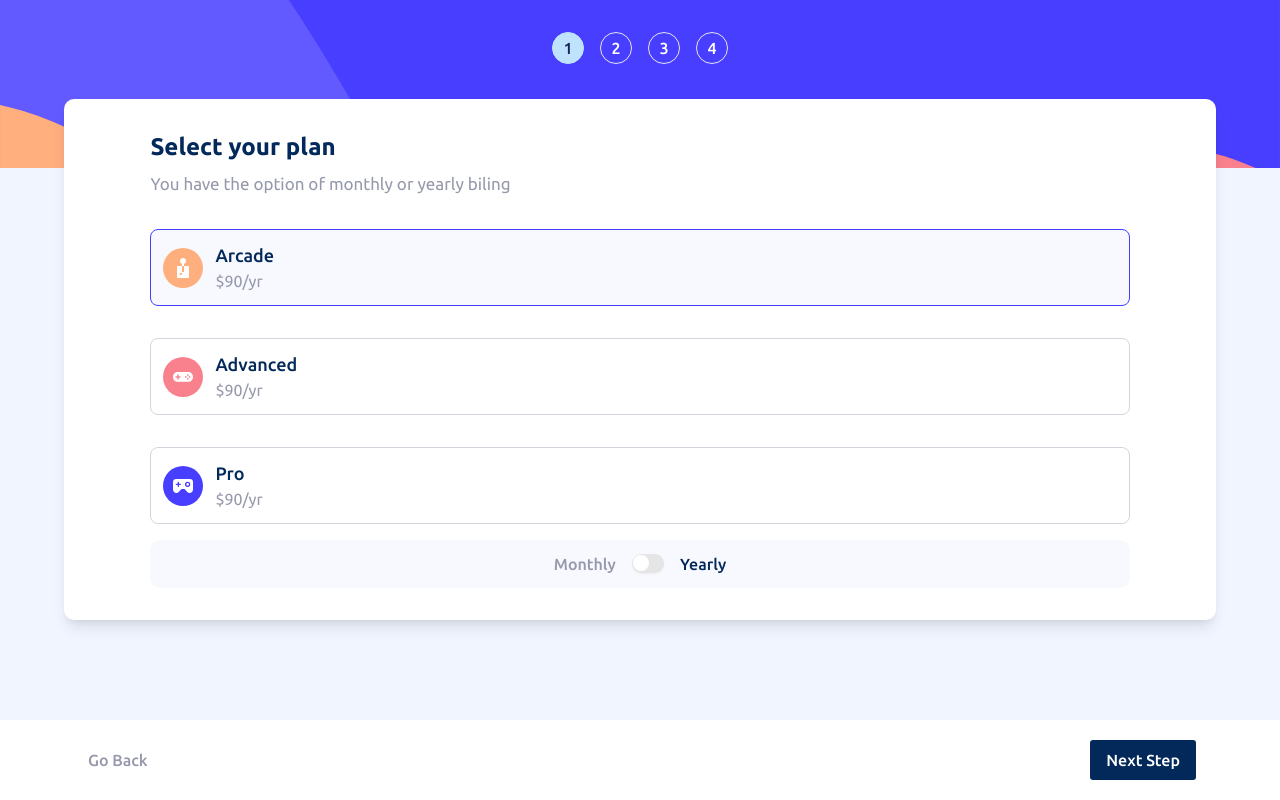
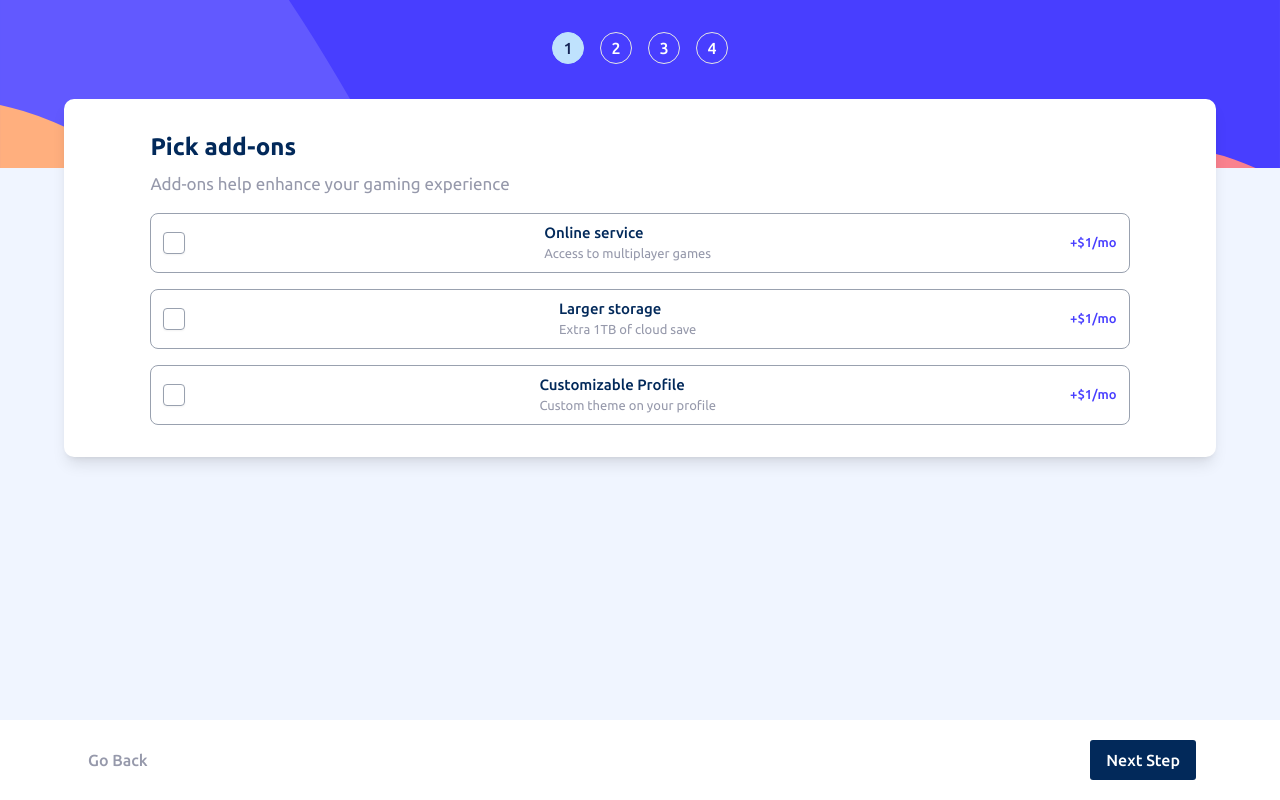
Before and after one commit to K1dou/front-end-challenges-II-, a React (Vite) app in the folder multi-step-form-main/: page / in a window 1280 px wide. Built offline with nearby package versions, Linux system fonts and the light colour scheme.

Commit message:
created component CardStep3

```diff
--- a/multi-step-form-main/package.json
+++ b/multi-step-form-main/package.json
@@ -10,6 +10,7 @@
     "preview": "vite preview"
   },
   "dependencies": {
+    "@radix-ui/react-checkbox": "^1.2.3",
     "@radix-ui/react-label": "^2.1.4",
     "@radix-ui/react-switch": "^1.2.2",
     "@tailwindcss/vite": "^4.1.5",
--- a/multi-step-form-main/src/App.tsx
+++ b/multi-step-form-main/src/App.tsx
@@ -7,6 +7,7 @@ import NavMain from './components/NavMain'
 import './index.css'
 import LayoutMain from './layouts/LayoutMain'
 import { FormProvider } from './contexts/FormContext'
+import CardStep3 from './components/CardStep3'
 
 function App() {
 
@@ -17,10 +18,7 @@ function App() {
     <>
       <FormProvider>
         <LayoutMain>
-
-
-          <CardStep2 />
-
+          <CardStep3 />
         </LayoutMain>
       </FormProvider>
     </>
--- /dev/null
+++ b/multi-step-form-main/src/components/CardStep3.tsx
@@ -0,0 +1,67 @@
+import { useState } from "react";
+import CheckboxMain from "./CheckboxMain";
+import { useFormContext } from "@/contexts/FormContext";
+
+
+type AddOn = {
+    id: string;
+    title: string;
+    description: string;
+    price: string;
+    selected: boolean;
+};
+
+export default function CardStep3() {
+
+    const { addOns, toggleAddOn } = useFormContext();
+
+    const { isYearly } = useFormContext()
+
+
+
+    return (
+        <div className="bg-Blue-100 flex-1 relative">
+
+            <div className="w-[90%] mx-auto bg-White absolute -top-[69px]  py-8  left-1/2 transform -translate-x-1/2  rounded-lg  shadow-lg flex flex-col gap-4">
+
+                <div className="mx-auto w-[85%] ">
+
+                    <h1 className="text-Blue-950 font-bold text-2xl mb-2">Pick add-ons</h1>
+                    <p className="text-Grey-500 text-[17px]">Add-ons help enhance your gaming experience</p>
+
+
+
+                    {addOns.map(addon => (
+                        <div
+                            key={addon.id}
+                            className={`flex justify-between items-center w-full mt-4 border rounded-[8px] py-2 px-3 ${addon.selected ? "border-Purple-600 bg-[#F8F9FE]" : "border-gray-400"
+                                }`}
+                        >
+                            <CheckboxMain
+                                onChange={() => toggleAddOn(addon.id)}
+                                id={addon.id}
+
+                            />
+                            <div>
+                                <h1 className="text-Blue-950 font-medium text-[15px]">{addon.title}</h1>
+                                <p className="text-Grey-500 text-[13px]">{addon.description}</p>
+                            </div>
+                            <p className="text-[13px] text-Purple-600 font-medium">{isYearly ? addon.price.year : addon.price.month}</p>
+                        </div>
+                    ))}
+
+
+
+
+
+
+
+
+                </div>
+            </div>
+        </div>
+    )
+
+
+
+}
--- /dev/null
+++ b/multi-step-form-main/src/components/CheckboxMain.tsx
@@ -0,0 +1,21 @@
+"use client"
+
+import { Checkbox } from "@/components/ui/checkbox"
+
+interface CheckboxProps {
+    id: string;
+    onChange?: (checked: boolean) => void;
+}
+
+export default function CheckboxMain({ id, onChange }: CheckboxProps) {
+    return (
+
+        <div className="flex items-center space-x-2">
+            <Checkbox
+                onCheckedChange={onChange}
+                id={id} />
+
+
+        </div>
+    )
+}
--- /dev/null
+++ b/multi-step-form-main/src/components/ui/checkbox.tsx
@@ -0,0 +1,30 @@
+import * as React from "react"
+import * as CheckboxPrimitive from "@radix-ui/react-checkbox"
+import { CheckIcon } from "lucide-react"
+
+import { cn } from "@/lib/utils"
+
+function Checkbox({
+  className,
+  ...props
+}: React.ComponentProps<typeof CheckboxPrimitive.Root>) {
+  return (
+    <CheckboxPrimitive.Root
+      data-slot="checkbox"
+      className={cn(
+        "peer border-gray-400 dark:bg-input/30 data-[state=checked]:bg-Purple-600 data-[state=checked]:text-White dark:data-[state=checked]:bg-primary data-[state=checked]:border-primary focus-visible:border-ring focus-visible:ring-ring/50 aria-invalid:ring-destructive/20 dark:aria-invalid:ring-destructive/40 aria-invalid:border-destructive size-[22px] shrink-0 rounded-[4px] border shadow-xs transition-shadow outline-none focus-visible:ring-[3px] disabled:cursor-not-allowed disabled:opacity-50",
+        className
+      )}
+      {...props}
+    >
+      <CheckboxPrimitive.Indicator
+        data-slot="checkbox-indicator"
+        className="flex items-center justify-center text-current transition-none"
+      >
+        <CheckIcon className="size-4 font-bold" />
+      </CheckboxPrimitive.Indicator>
+    </CheckboxPrimitive.Root>
+  )
+}
+
+export { Checkbox }
--- a/multi-step-form-main/src/contexts/FormContext.tsx
+++ b/multi-step-form-main/src/contexts/FormContext.tsx
@@ -3,6 +3,16 @@ import { createContext, useContext, useState } from "react";
 type FormContextType = {
     isYearly: boolean;
     setIsYearly: (value: boolean) => void;
+    addOns: AddOn[];
+    toggleAddOn: (id: string) => void;
+};
+
+type AddOn = {
+    id: string;
+    title: string;
+    description: string;
+    price: { month: string, year: string };
+    selected: boolean;
 };
 
 const FormContext = createContext<FormContextType | undefined>(undefined);
@@ -11,8 +21,39 @@ export function FormProvider({ children }: { children: React.ReactNode }) {
 
     const [isYearly, setIsYearly] = useState(false);
 
+    const [addOns, setAddOns] = useState<AddOn[]>([
+        {
+            id: "online",
+            title: "Online service",
+            description: "Access to multiplayer games",
+            price: { month: "+$1/mo", year: "+$10/yr" },
+            selected: false,
+        },
+        {
+            id: "storage",
+            title: "Larger storage",
+            description: "Extra 1TB of cloud save",
+            price: { month: "+$1/mo", year: "+$20/yr" },
+            selected: false,
+        },
+        {
+            id: "support",
+            title: "Customizable Profile",
+            description: "Custom theme on your profile",
+            price: { month: "+$1/mo", year: "+$20/yr" },
+            selected: false,
+        },
+    ]);
+    function toggleAddOn(id: string) {
+        setAddOns(prev =>
+            prev.map(addOn =>
+                addOn.id === id ? { ...addOn, selected: !addOn.selected } : addOn
+            )
+        );
+    }
+
     return (
-        <FormContext.Provider value={{ isYearly, setIsYearly }}>
+        <FormContext.Provider value={{ isYearly, setIsYearly, addOns, toggleAddOn }}>
             {children}
         </FormContext.Provider>
     );
```
Also changed, not shown: 1 other file (tests, documents, lock files or other folders).
